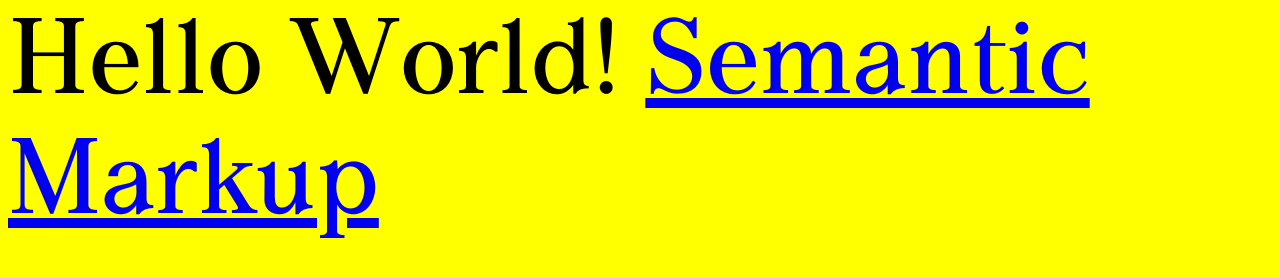
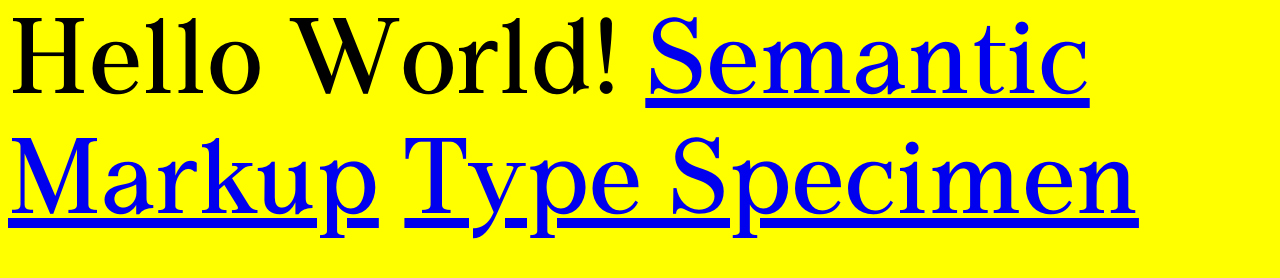
Before and after one commit to gabriellemae/gabriellemae.github.io, a plain HTML site: page index.html in a window 1280 px wide. Drawn offline with Linux system fonts and the light colour scheme.

```diff
--- a/index.html
+++ b/index.html
@@ -9,5 +9,7 @@
 <body>
 	Hello World!
 	<a href="semantic_markup/index.html">Semantic Markup</a>
+	<a href="typespecimen/index.html">Type Specimen</a>
+</body>
 </body>
 </html>
```
Also changed, not shown: 1 other file.
